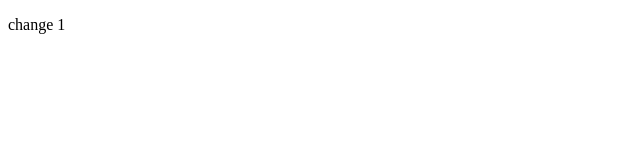
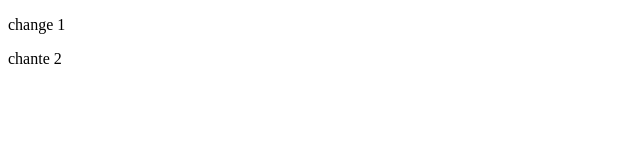
Before and after one commit to TretiakovOleh/test, a plain HTML site: page index.html in a window 1280 px wide. Shown: the full height of the page, 0-640 px from the left. Drawn offline with Linux system fonts and the light colour scheme.

Commit message:
Second change in index.html

```diff
--- a/index.html
+++ b/index.html
@@ -7,5 +7,6 @@
 </head>
 <body>
     <p>change 1</p>
+    <p>chante 2</p>
 </body>
 </html>
```
